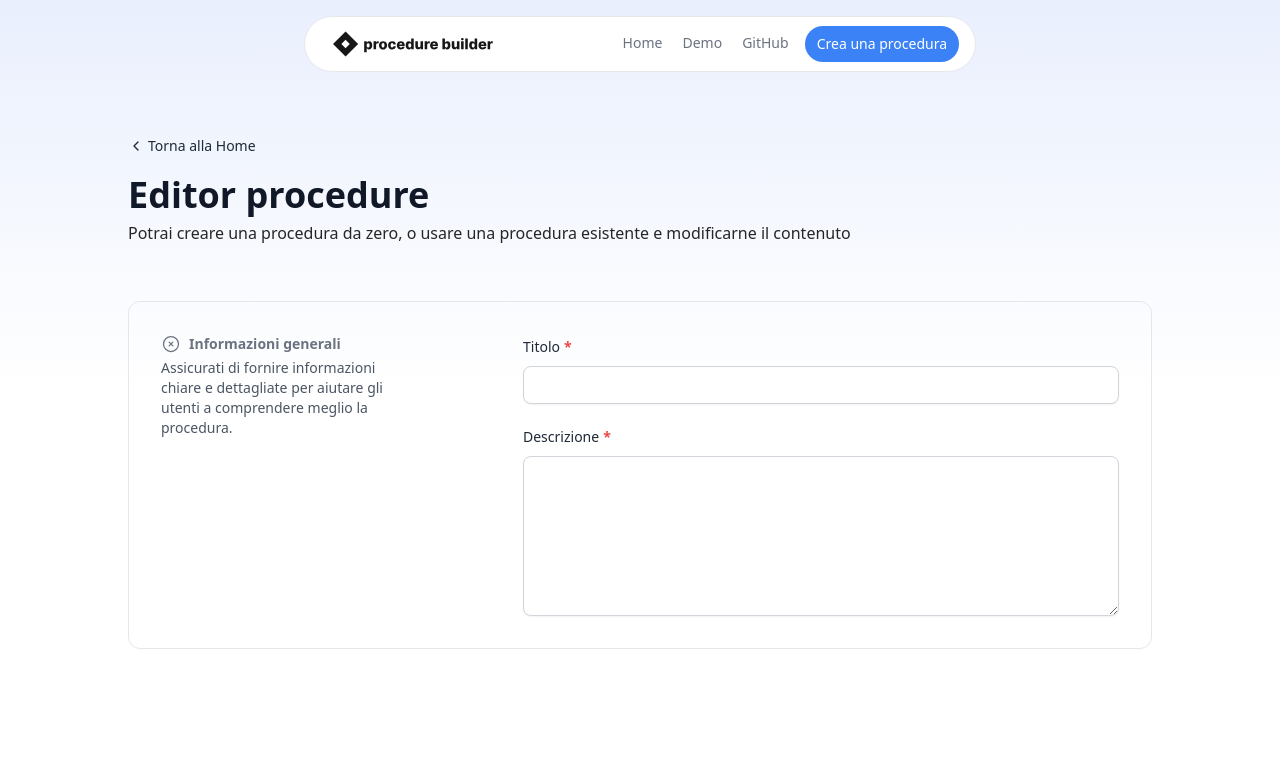
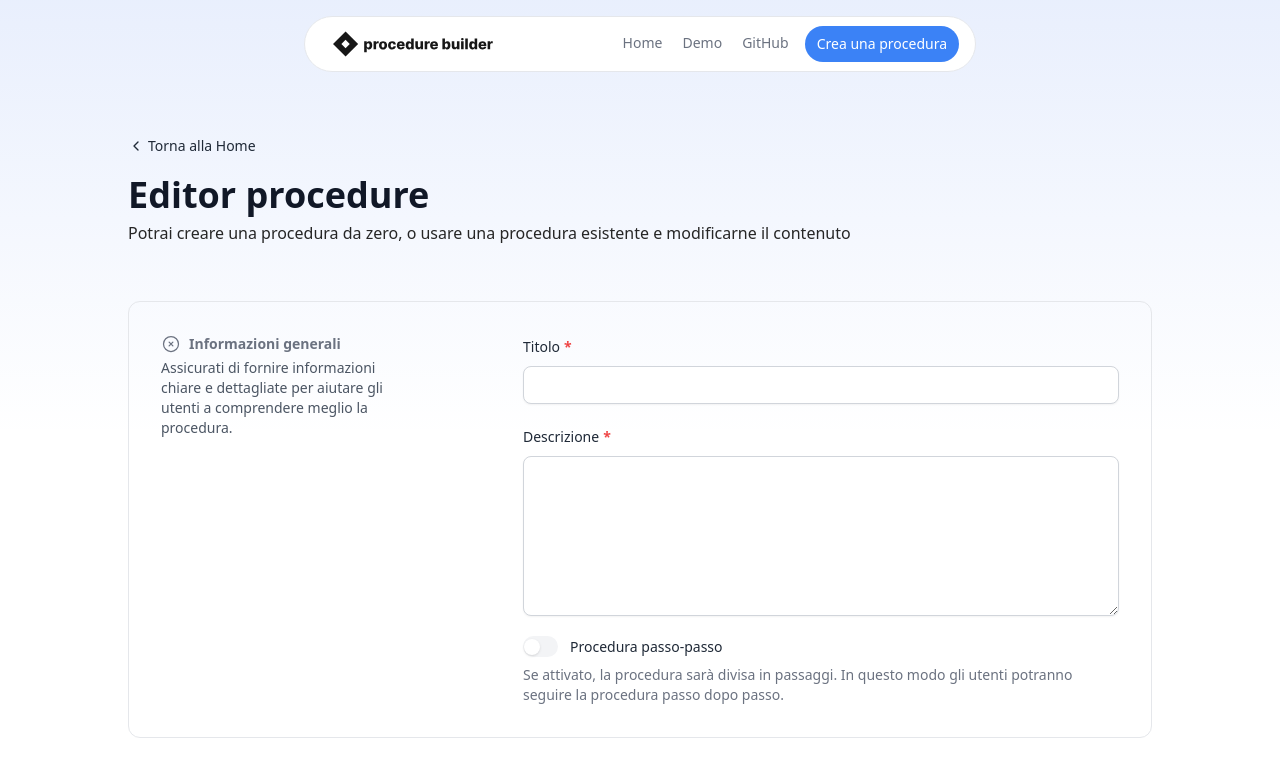
Before and after one commit to diemrt/diemrt-procedurebuilder-web, a React (Vite) app: page /procedure/editor in a window 1280 px wide. Shown: the top 776 px of the page. Built offline with nearby package versions, Linux system fonts and the light colour scheme.

Commit message:
Aggiungi il componente Switch al modulo EditorGenericInfoForm per gestire la modalità passo-passo

```diff
--- a/src/components/forms/ProcedureEditorForm/EditorGenericInfoForm/EditorGenericInfoForm.tsx
+++ b/src/components/forms/ProcedureEditorForm/EditorGenericInfoForm/EditorGenericInfoForm.tsx
@@ -2,6 +2,7 @@ import { useFormContext, useFormState } from "react-hook-form";
 import Input from "../../common/Input/Input";
 import Section from "../../common/Section/Section";
 import Textarea from "../../common/Textarea/Textarea";
+import Switch from "../../common/Switch/Switch";
 
 const EditorGenericInfoForm = () => {
   const { register } = useFormContext();
@@ -36,6 +37,14 @@ const EditorGenericInfoForm = () => {
               }}
             />
           </div>
+          <div className="col-span-full">
+            <Switch
+              label="Procedura passo-passo"
+              name="isStepByStep"
+              placeholder="Se attivato, la procedura sarà divisa in passaggi. In questo modo gli utenti potranno seguire la procedura passo dopo passo."
+              register={register}
+            />
+          </div>
         </div>
       </div>
     </Section>
--- /dev/null
+++ b/src/components/forms/common/Switch/Switch.tsx
@@ -0,0 +1,53 @@
+import {
+  FieldValues,
+  Path,
+  RegisterOptions,
+  UseFormRegister,
+} from "react-hook-form";
+
+interface Props<TFieldValues extends FieldValues> {
+  name: Path<TFieldValues>;
+  rules?: RegisterOptions;
+  label: string;
+  placeholder?: string;
+  register: UseFormRegister<TFieldValues>;
+}
+const Switch = <TFieldValues extends Record<string, unknown>>({
+  name,
+  label,
+  register,
+  rules,
+  placeholder,
+  ...rest
+}: Props<TFieldValues>) => {
+  return (
+    <div className="space-y-2 w-full mb-3 md:mb-0">
+      <div className="flex items-center">
+        <input
+          type="checkbox"
+          className="relative w-[35px] h-[21px] bg-gray-100 border-transparent text-transparent rounded-full cursor-pointer transition-colors ease-in-out duration-200 focus:ring-blue-600 disabled:opacity-50 disabled:pointer-events-none checked:bg-none checked:text-blue-600 checked:border-blue-600 focus:checked:border-blue-600 dark:bg-neutral-800 dark:border-neutral-700 dark:checked:bg-blue-500 dark:checked:border-blue-500 dark:focus:ring-offset-gray-600
+  before:inline-block before:size-4 before:bg-white checked:before:bg-blue-200 before:translate-x-0 checked:before:translate-x-full before:rounded-full before:shadow before:transform before:ring-0 before:transition before:ease-in-out before:duration-200 dark:before:bg-neutral-400 dark:checked:before:bg-blue-200"
+          id={name}
+          {...rest}
+          {...(register &&
+            register(
+              name,
+              rules as RegisterOptions<TFieldValues, Path<TFieldValues>>
+            ))}
+        />
+        <label
+          htmlFor={name}
+          className="text-sm font-medium text-gray-800 dark:text-neutral-200 ms-3"
+        >
+          {label}
+          {rules?.required && (
+            <span className="text-red-500 font-bold ms-1">*</span>
+          )}
+        </label>
+      </div>
+      <p className="text-sm text-gray-500 dark:text-neutral-300">{placeholder}</p>
+    </div>
+  );
+};
+
+export default Switch;
```
